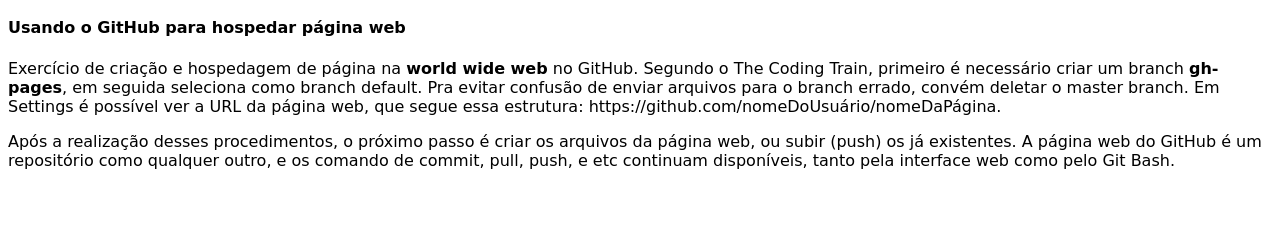
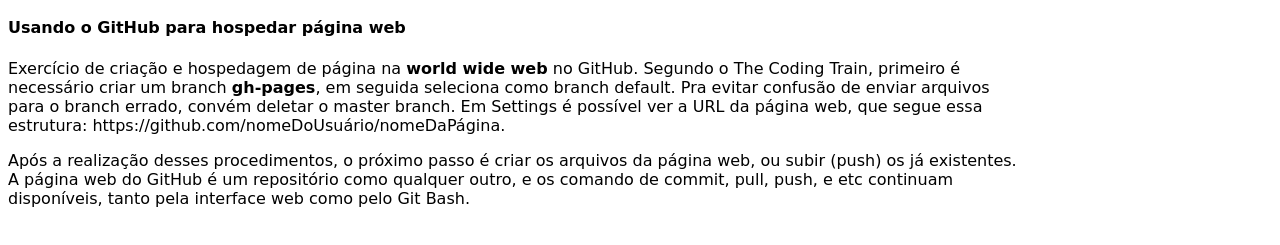
Before and after one commit to arturvc/gittestepagina, a plain HTML site: page index.html in a window 1280 px wide. Shown: the part 49-294 px from the top of the page. Drawn offline with Linux system fonts and the light colour scheme; a web font is replaced by a local one.

Commit message:
Alterando o tamanho width do parágrafo

```diff
--- a/index.html
+++ b/index.html
@@ -10,6 +10,9 @@
         body{
             font-family: 'ZCOOL QingKe HuangYou', cursive;
         }
+        p{
+            width: 80%;
+        }
     </style>
 
 
```
